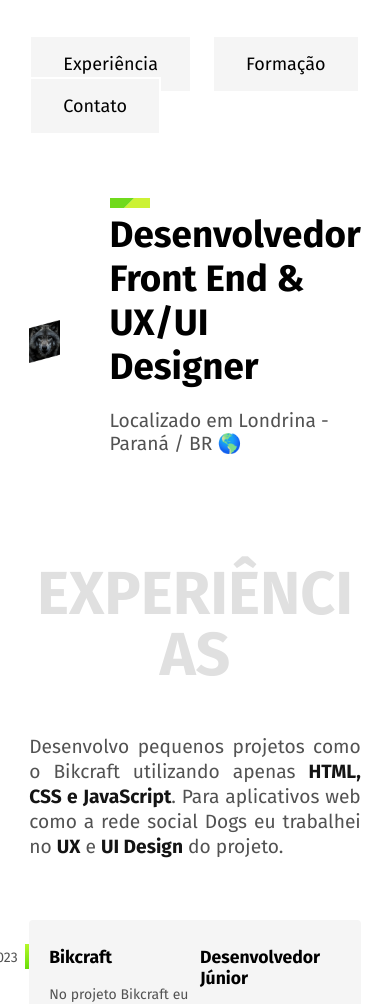
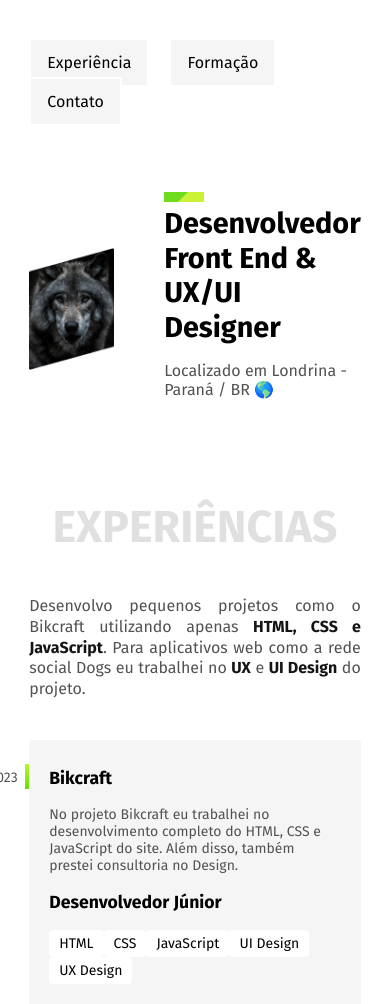
Before and after one commit to stolber/origamid, a plain HTML site: page html-css/lobo-portfolio/index.html in a window 390 px wide. Shown: the part 85-1089 px from the top of the page. Drawn offline with Linux system fonts and the light colour scheme.

Commit message:
fixando bugs - mobile

```diff
--- a/html-css/lobo-portfolio/css/media-query.css
+++ b/html-css/lobo-portfolio/css/media-query.css
@@ -76,7 +76,7 @@
     }
 }
 
-@media (max-width: 670px) {
+@media (max-width: 690px) {
     header {
         padding: 40px 20px;
         flex-direction: column;
@@ -84,13 +84,32 @@
         gap: 40px;
     }
     .menu a {
+        font-size: 16px;
+        padding: 0.8rem 1rem;
         background-color: #f5f5f5;
     }
     h1 {
-        font-size: 2.3rem;
+        font-size: 1.8rem;
+    }
+    h2 {
+        font-size: 2.8rem;
+    }
+    p {
+        font-size: 1rem;
+    }
+    .sobre-experiencias {
+        max-width: 85vw;
+    }
+    .exp-texto {
+        margin-bottom: 40px;
+    }
+    .empresa {
+        grid-template-columns: 1fr;
+        gap: 0px;
     }
     .contato {
         gap: 0px;
+        padding: 10px;
     }
     ul {
         gap: 0px;
@@ -100,4 +119,7 @@
         width: 100px;
         height: 90px;
     }
+    .direitos p {
+        font-size: 1rem;
+    }
 }
```
